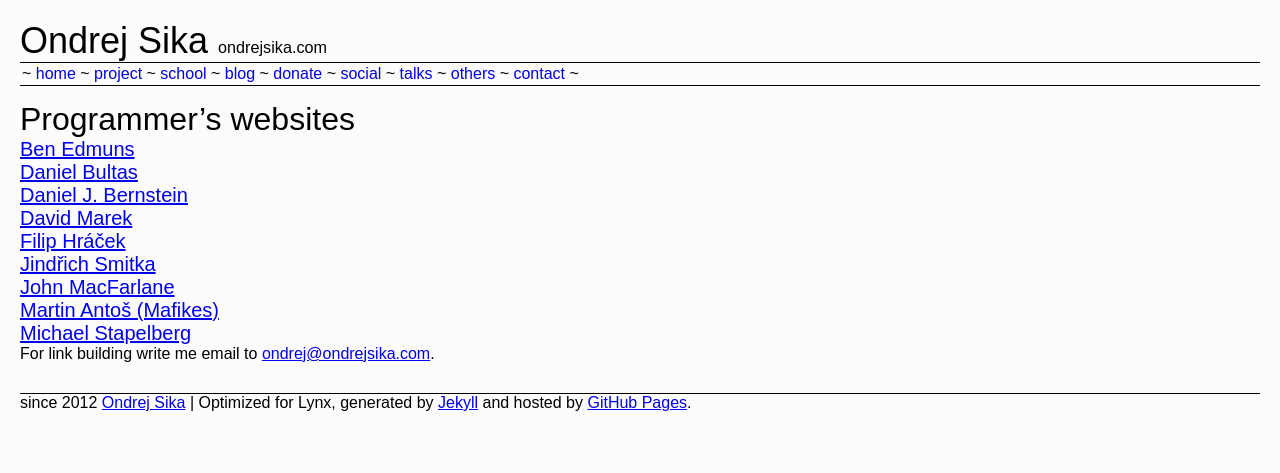
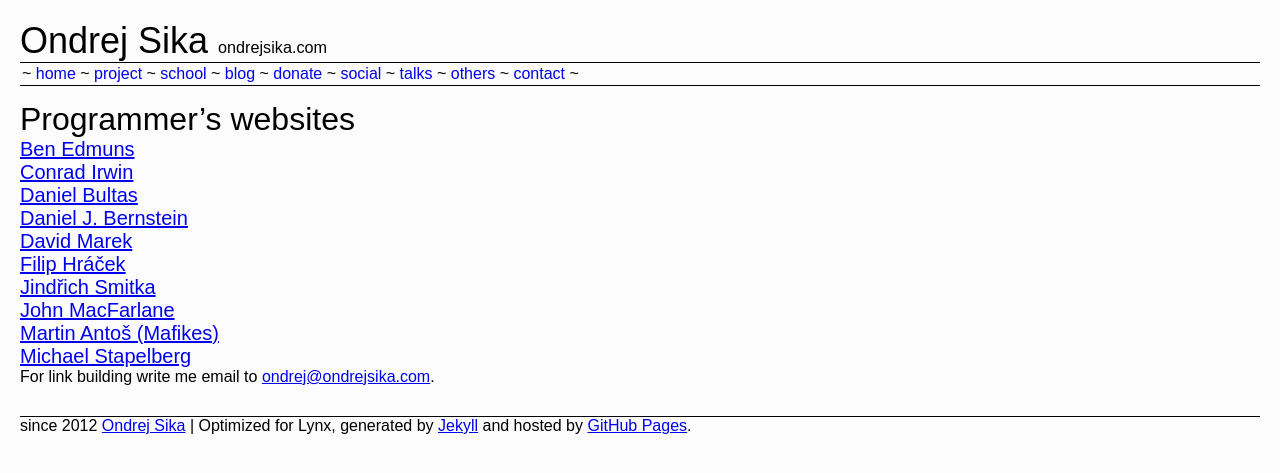
Before and after one commit to ondrejsika/ondrejsika.com, a Jekyll site: the page built from others/programmers_websites.md, in a window 1280 px wide. Shown: the top 473 px of the page. Built offline with Jekyll 4.4.1, drawn with Linux system fonts in a browser that asks for light colours; Markdown is read by kramdown in place of the engine named in the settings; comment, search, counter and statistics services are not loaded.

Commit message:
Update programmers_websites.md

```diff
--- a/others/programmers_websites.md
+++ b/others/programmers_websites.md
@@ -6,6 +6,7 @@
 ## Programmer's websites
 
 ##### [Ben Edmuns](http://benedmunds.com)
+##### [Conrad Irwin](http://cirw.in)
 ##### [Daniel Bultas](http://bultas.info)
 ##### [Daniel J. Bernstein](http://cr.yp.to)
 ##### [David Marek](http://www.davidmarek.cz)
```
